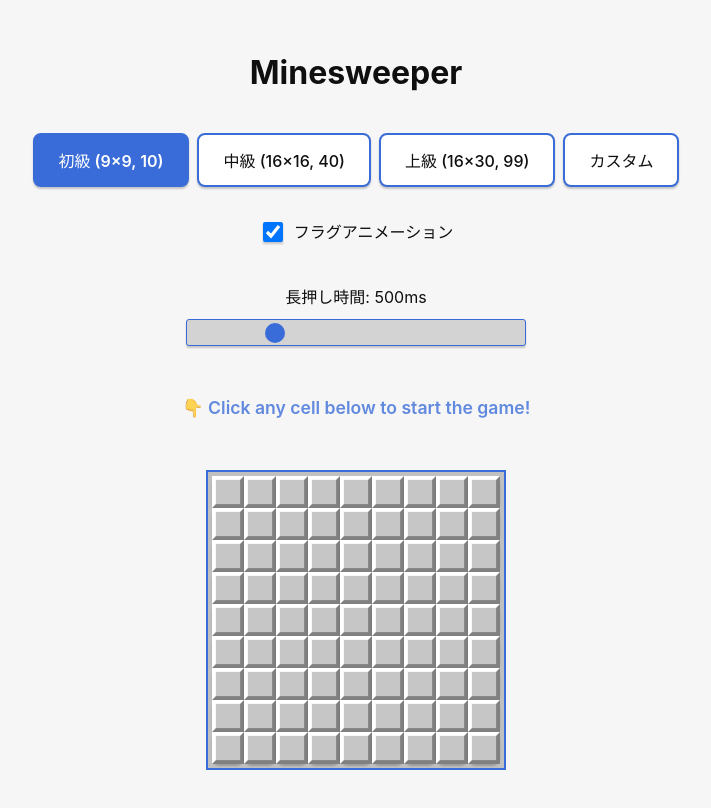
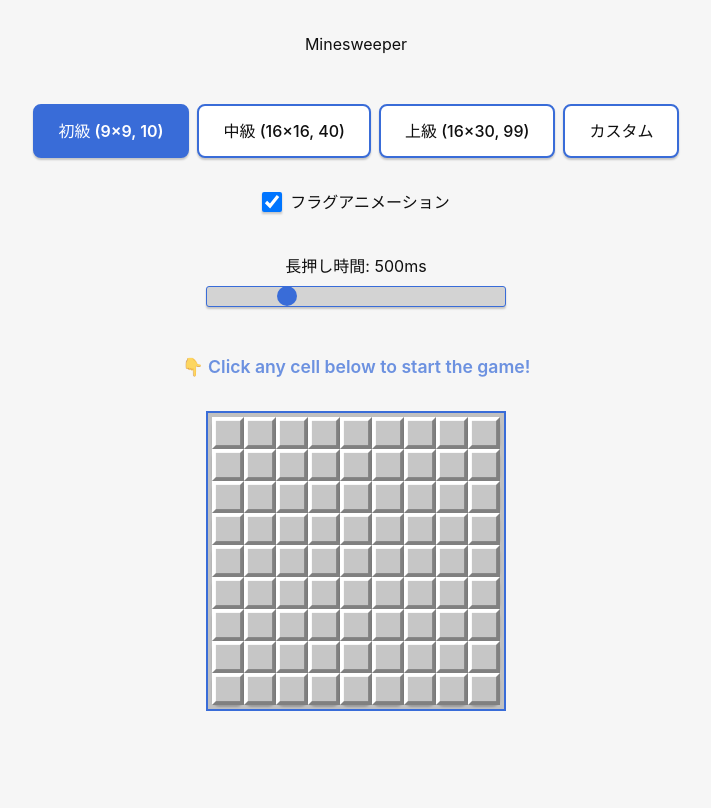
Before and after one commit to fmsyt/mine-sweeper, a React (Vite) app: page / in a window 1280 px wide. Shown: the top 808 px of the page, without its empty margins (284-995 px from the left). Built offline with nearby package versions, Linux system fonts and the light colour scheme.

Commit message:
tailwind css

```diff
--- a/package.json
+++ b/package.json
@@ -14,8 +14,10 @@
     "check:fix": "biome check --write ./src"
   },
   "dependencies": {
+    "@tailwindcss/vite": "^4.1.17",
     "react": "^19.1.0",
-    "react-dom": "^19.1.0"
+    "react-dom": "^19.1.0",
+    "tailwindcss": "^4.1.17"
   },
   "devDependencies": {
     "@biomejs/biome": "2.3.7",
--- a/src/App.css
+++ b/src/App.css
@@ -1,3 +1,5 @@
+@import "tailwindcss";
+
 :root {
   font-family: Inter, Avenir, Helvetica, Arial, sans-serif;
   font-size: 16px;
--- a/vite.config.ts
+++ b/vite.config.ts
@@ -1,12 +1,13 @@
+import tailwindcss from "@tailwindcss/vite";
+import react from "@vitejs/plugin-react";
 import { defineConfig } from "vite";
-import react from "@vitejs/plugin-react";
 
 // @ts-expect-error process is a nodejs global
 const host = process.env.TAURI_DEV_HOST;
 
 // https://vite.dev/config/
 export default defineConfig(async () => ({
-  plugins: [react()],
+  plugins: [react(), tailwindcss()],
 
   // Vite options tailored for Tauri development and only applied in `tauri dev` or `tauri build`
   //
```
Also changed, not shown: 1 other file (tests, documents, lock files or other folders).
